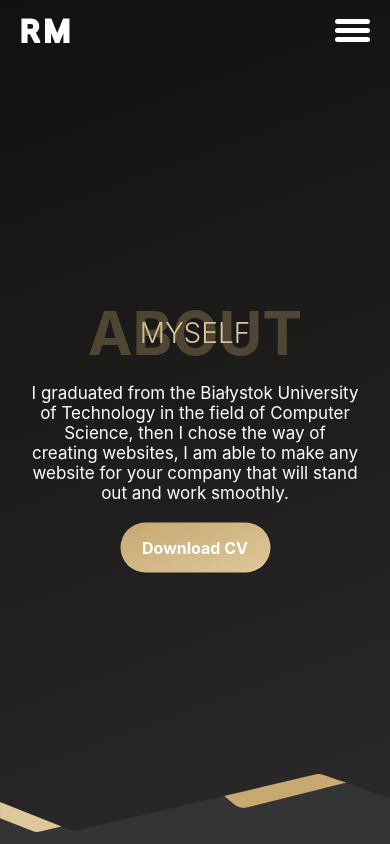
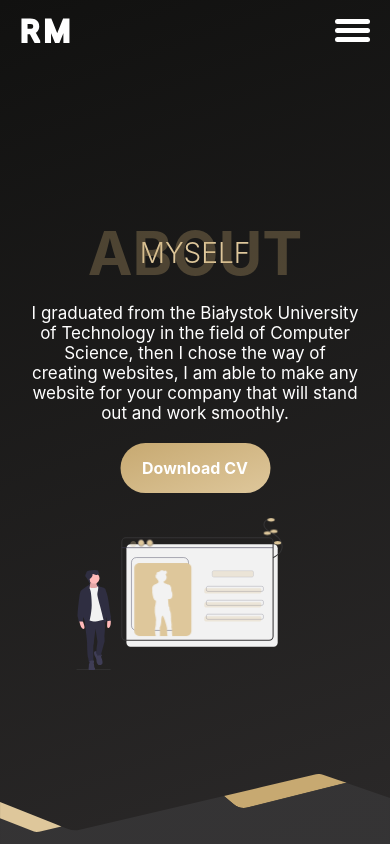
Before and after one commit to rafalm1/Portfoliov2, a React (Create React App) app: page /about in a window 390 px wide. Built offline with nearby package versions, Linux system fonts and the light colour scheme.

Commit message:
responv fix

```diff
--- a/src/components/About/About.scss
+++ b/src/components/About/About.scss
@@ -243,7 +243,7 @@
       }
 
       .contentBox {
-        margin-top: 120px;
+        margin-top: 130px;
         padding: 10px;
         flex-direction: column-reverse;
 
@@ -282,7 +282,7 @@
           width: 80%;
 
           svg {
-            width: 82%;
+            width: 80%;
           }
         }
       }
@@ -290,11 +290,11 @@
   }
 }
 
-@media (max-width: 420px) {
+@media (max-height: 550px) {
   .About {
     .aboutContainer {
       .contentBox {
-        margin-top: 100px;
+        margin-top: 70px;
         .rightContent {
           svg {
             display: none;
```
